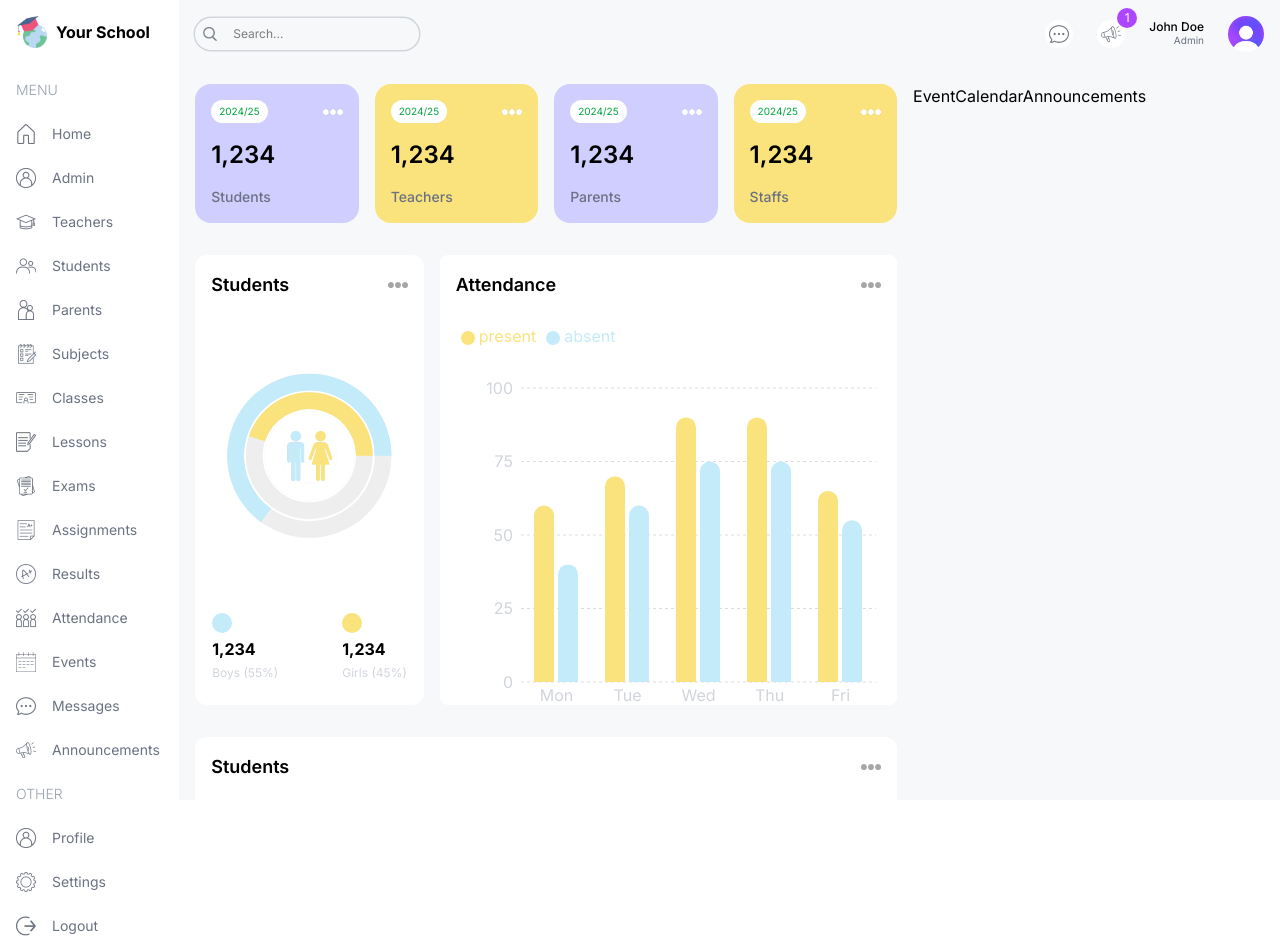
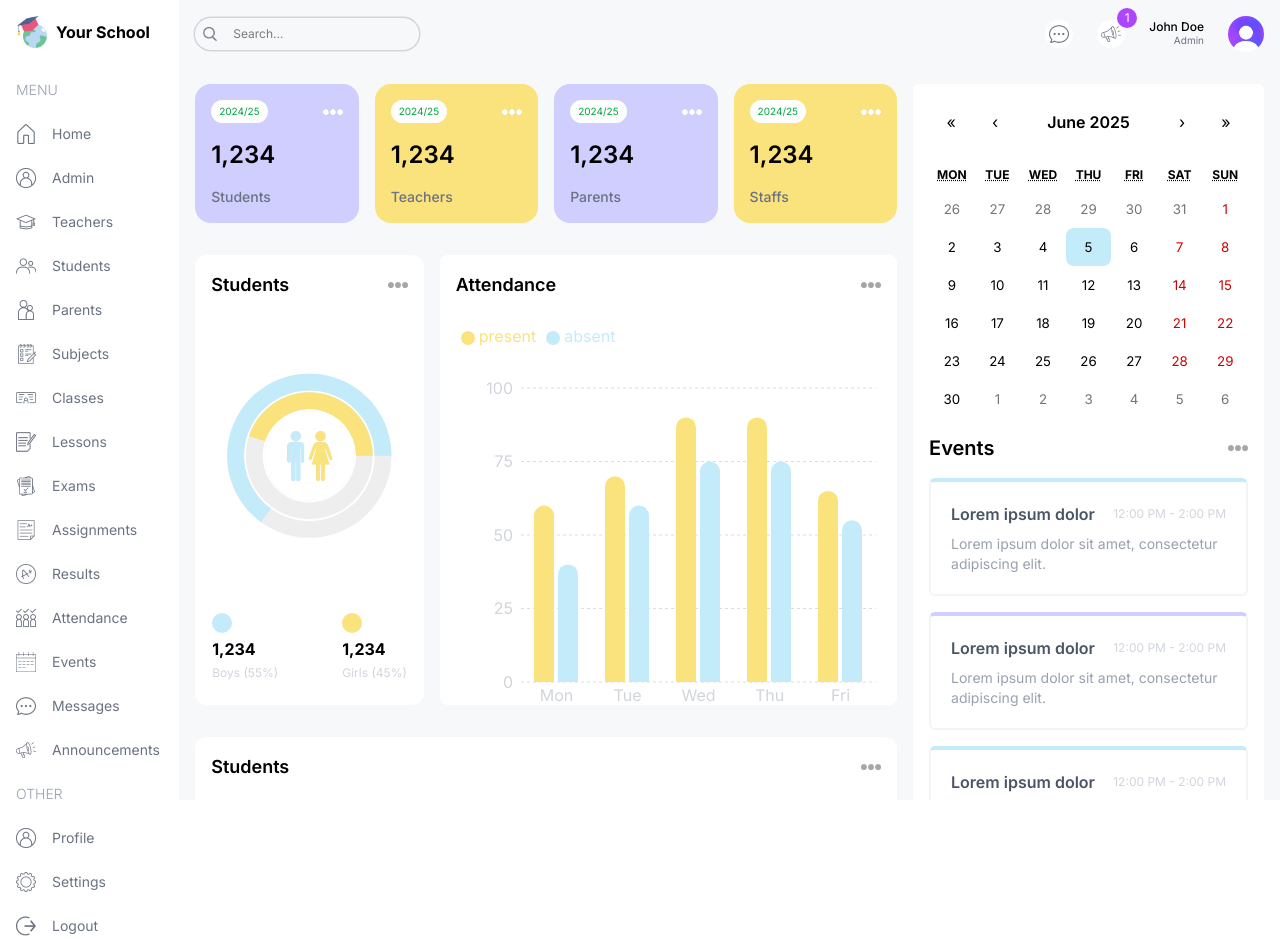
Before and after one commit to JoyBrar2001/school-dashboard, a Next.js app: page /admin in a window 1280 px wide. Built offline with nearby package versions, Linux system fonts and the light colour scheme.

Commit message:
Added Calendar

```diff
--- a/package.json
+++ b/package.json
@@ -11,6 +11,7 @@
   "dependencies": {
     "next": "15.3.3",
     "react": "^19.0.0",
+    "react-calendar": "^6.0.0",
     "react-dom": "^19.0.0",
     "recharts": "^2.15.3"
   },
--- a/src/app/(dashboard)/admin/page.tsx
+++ b/src/app/(dashboard)/admin/page.tsx
@@ -1,7 +1,7 @@
 // import Announcements from "@/components/Announcements";
-// import EventCalendar from "@/components/EventCalendar";
 import AttendanceChart from "@/components/charts/attendance-chart";
 import CountChart from "@/components/charts/count-chart";
+import EventCalendar from "@/components/charts/event-calendar";
 import FinanceChart from "@/components/charts/finance-chart";
 import UserCard from "@/components/user-card";
 
@@ -32,8 +32,7 @@ const AdminPage = () => {
       </div>
 
       <div className="w-full lg:w-1/3 flex flex-col gap-8">
-        {/* <EventCalendar /> */}
-        EventCalendar
+        <EventCalendar />
         {/* <Announcements/> */}
         Announcements
       </div>
--- a/src/app/globals.css
+++ b/src/app/globals.css
@@ -1,10 +1,34 @@
 @import "tailwindcss";
 
 @theme {
-  --color-sky: #C3EBFA;
-  --color-sky-light: #EDF9FD;
-  --color-purple: #CFCEFF;
-  --color-purple-light: #F1F0FF;
-  --color-yellow: #FAE27C;
-  --color-yellow-light: #FEFCE8;
+  --color-sky: #c3ebfa;
+  --color-sky-light: #edf9fd;
+  --color-purple: #cfceff;
+  --color-purple-light: #f1f0ff;
+  --color-yellow: #fae27c;
+  --color-yellow-light: #fefce8;
 }
+
+.react-calendar {
+  width: 100% !important;
+  border: none !important;
+  font-family: "Inter", sans-serif !important;
+}
+
+.react-calendar__navigation__label__labelText {
+  font-weight: 600;
+}
+
+.react-calendar__tile {
+  border-radius: 0.5rem;
+}
+
+.react-calendar__tile--now {
+  background-color: #fae27c !important;
+  color: black !important;
+}
+
+.react-calendar__tile--active {
+  background-color: #c3ebfa !important;
+  color: black !important;
+}
--- /dev/null
+++ b/src/components/charts/event-calendar.tsx
@@ -0,0 +1,70 @@
+"use client";
+
+import Image from "next/image";
+import { useState } from "react";
+import Calendar from "react-calendar";
+import 'react-calendar/dist/Calendar.css';
+
+type ValuePiece = Date | null;
+
+type Value = ValuePiece | [ValuePiece, ValuePiece];
+
+const events = [
+  {
+    id: 1,
+    title: "Lorem ipsum dolor",
+    time: "12:00 PM - 2:00 PM",
+    description: "Lorem ipsum dolor sit amet, consectetur adipiscing elit.",
+  },
+  {
+    id: 2,
+    title: "Lorem ipsum dolor",
+    time: "12:00 PM - 2:00 PM",
+    description: "Lorem ipsum dolor sit amet, consectetur adipiscing elit.",
+  },
+  {
+    id: 3,
+    title: "Lorem ipsum dolor",
+    time: "12:00 PM - 2:00 PM",
+    description: "Lorem ipsum dolor sit amet, consectetur adipiscing elit.",
+  },
+];
+
+export default function EventCalendar() {
+  const [value, setValue] = useState<Value>(new Date());
+
+  return (
+    <div className="bg-white p-4 rounded-md">
+      <Calendar
+        value={value}
+        onChange={setValue}
+      />
+
+      <div className="flex items-center justify-between">
+        <h1 className="text-xl font-semibold my-4">Events</h1>
+        <Image src="/moreDark.png" alt="" width={20} height={20} />
+      </div>
+
+      <div className="flex flex-col gap-4">
+        {events.map((event) => (
+          <div
+            className="p-5 rounded-md border-2 border-gray-100 border-t-4 odd:border-t-sky even:border-t-purple"
+            key={event.id}
+          >
+            <div className="flex items-center justify-between">
+              <h1 className="font-semibold text-gray-600">
+                {event.title}
+              </h1>
+              <span className="text-gray-300 text-xs">
+                {event.time}
+              </span>
+            </div>
+            <p className="mt-2 text-gray-400 text-sm">
+              {event.description}
+            </p>
+          </div>
+        ))}
+      </div>
+    </div>
+  );
+}
```
Also changed, not shown: 1 other file (tests, documents, lock files or other folders).
